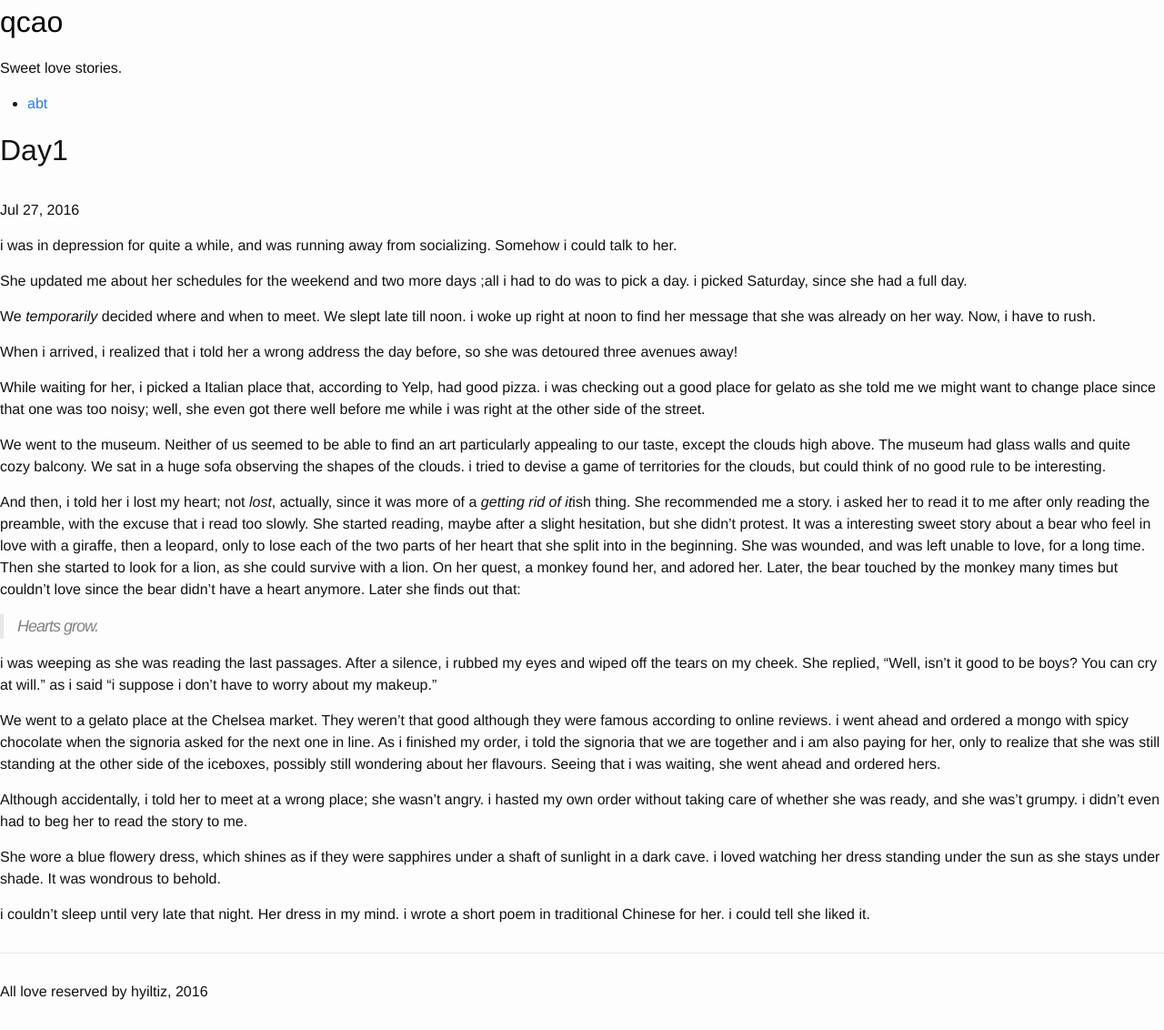
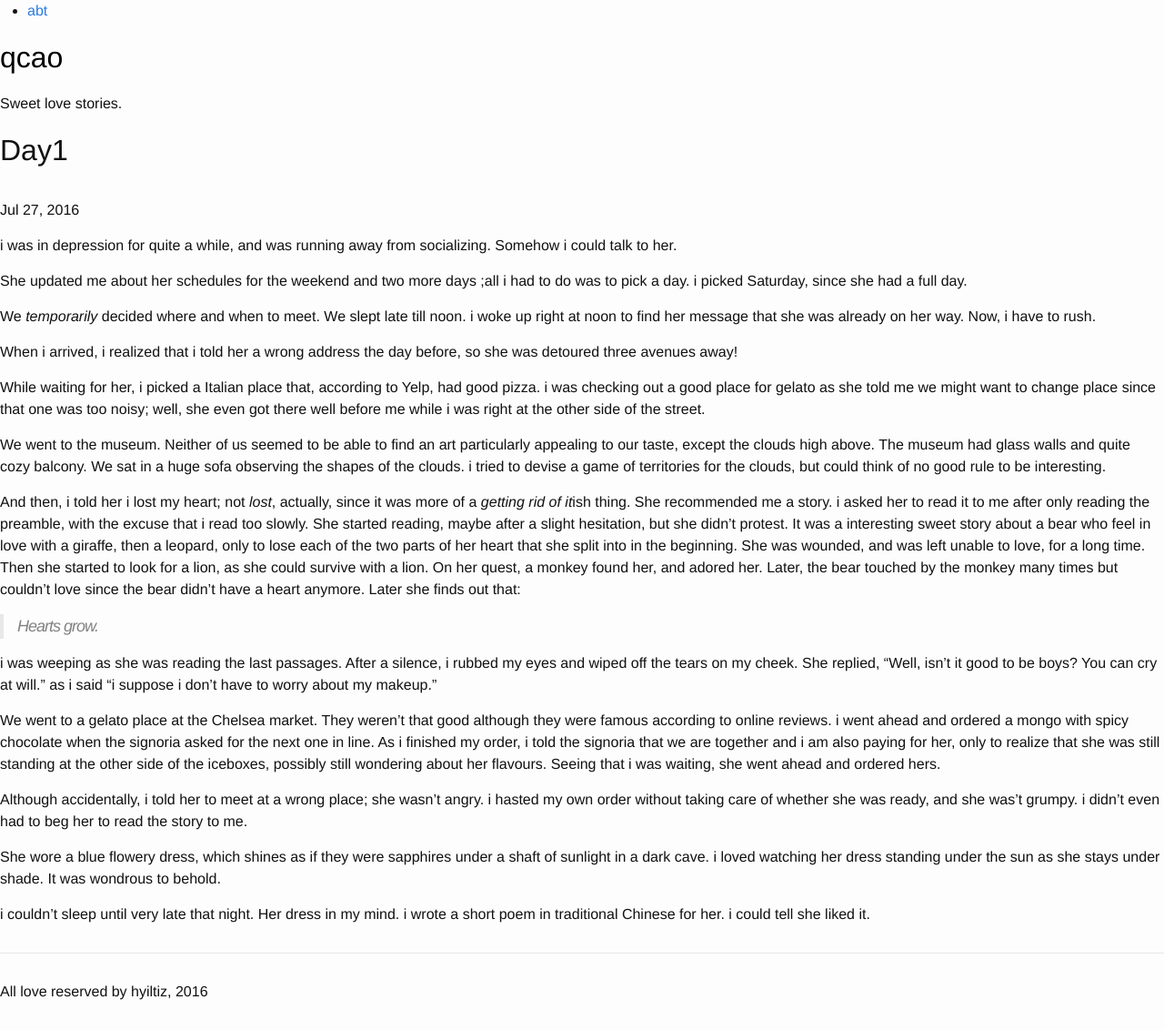
Before and after one commit to hyiltiz/qcao, a Jekyll site: the page built from _posts/2016-07-27-Day1.md, in a window 1280 px wide. Shown: the whole page at 91% size. Built offline with Jekyll 4.4.1, drawn with Linux system fonts in a browser that asks for light colours.

Commit message:
update abt

```diff
--- a/_includes/header.html
+++ b/_includes/header.html
@@ -1,10 +1,4 @@
 <div class="header">
-    <h1>
-        <a style="color: #000;" href="{{ site.baseurl }}/">{{ site.title }}</a>
-    </h1>
-    <p class="sub">
-        {{ site.description }}
-    </p>
 
     <div class="menu">
         <ul class="navlist">
@@ -15,4 +9,12 @@
             {% endfor %}
         </ul>
     </div>
+
+
+    <h1>
+        <a style="color: #000;" href="{{ site.baseurl }}/">{{ site.title }}</a>
+    </h1>
+    <p class="sub">
+        {{ site.description }}
+    </p>
 </div>
--- a/css/main.css
+++ b/css/main.css
@@ -1,6 +1,6 @@
 body {
   font-family: monospace;
-  line-height:150%;
+  line-height:180%;
   margin: 80px 0px;
   background: url("../images/bg.png")
 }
@@ -49,6 +49,7 @@
 /* menu */
 .page-link {
   font-weight: bold;
+  text-align: right;
 }
 
 a.page-link:hover {
@@ -57,6 +58,7 @@
 
 .navlist {
   padding: 0px 0px;
+  text-align: right;
 }
 
 .navlist > li {
```
Also changed, not shown: TODO.md (+1 -1 lines).
